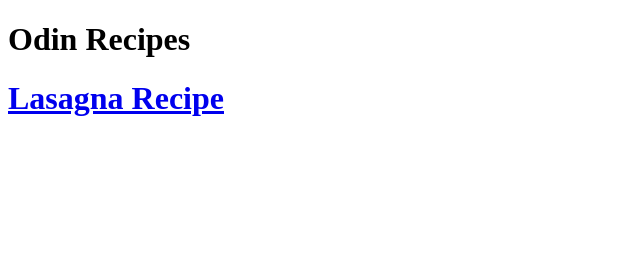
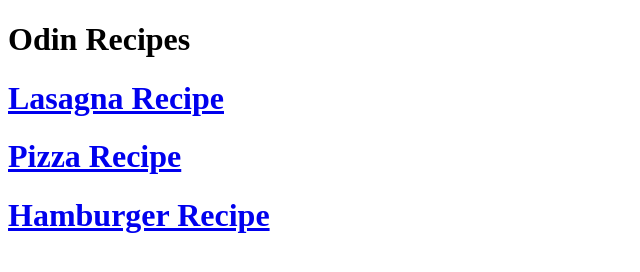
Before and after one commit to Strike2k20/Odin-Recipes, a plain HTML site: page index.html in a window 1280 px wide. Shown: the whole page, without its empty margins (0-640 px from the left). Drawn offline with Linux system fonts and the light colour scheme.

Commit message:
Add Link to new recipes

```diff
--- a/index.html
+++ b/index.html
@@ -8,5 +8,7 @@
     <body>
         <h1> Odin Recipes </h1>
         <h1> <a href="recipes/lasagna.html"> Lasagna Recipe </a> </h1>
+        <h1> <a href="recipes/Pizza.html"> Pizza Recipe </a> </h1>
+        <h1> <a href="recipes/Hamburger.html"> Hamburger Recipe </a> </h1>
     </body>
 </html>
```
